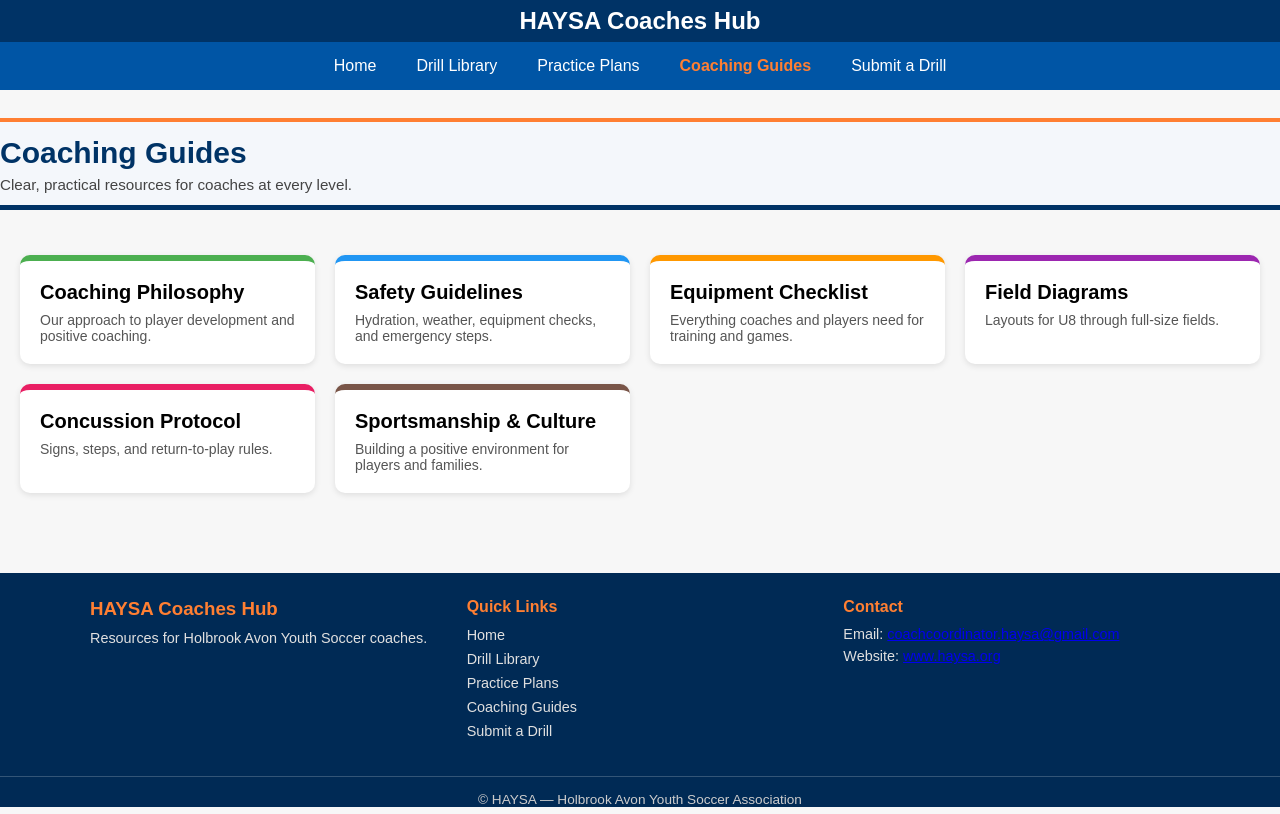
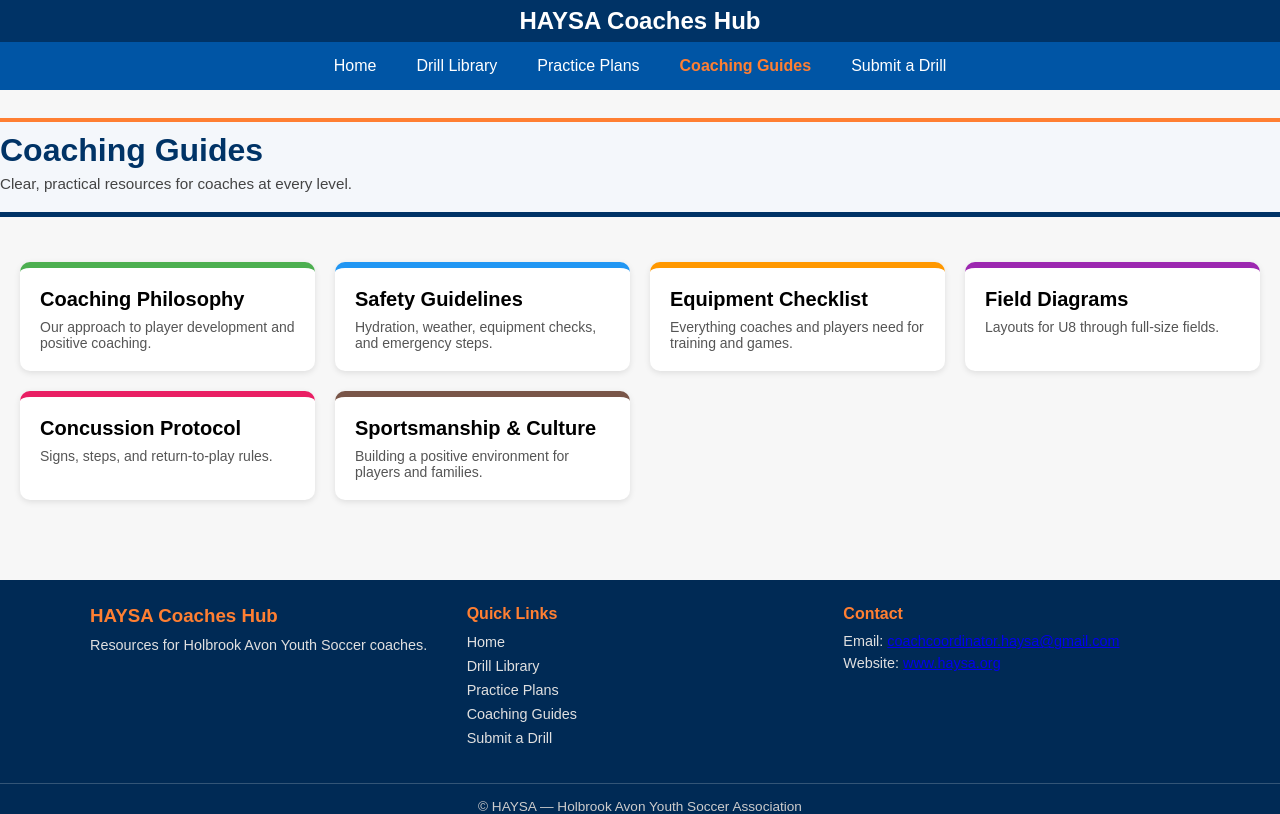
Before and after one commit to HAYSA-Soccer/coaches-hub, a plain HTML site: page guides/index.html in a window 1280 px wide. Drawn offline with Linux system fonts and the light colour scheme; a script that the page names is missing.

Commit message:
Update style.css

```diff
--- a/assets/css/style.css
+++ b/assets/css/style.css
@@ -300,3 +300,22 @@
 .markdown-body iframe {
     margin: 20px 0;
 }
+
+
+
+/* Fix header spacing */
+.page-header {
+    padding: 10px 0 20px 0 !important;
+    margin-bottom: 10px;
+}
+
+.page-header h1 {
+    font-size: 2rem;
+    margin-bottom: 5px;
+}
+
+#drill-meta {
+    font-size: 1rem;
+    color: #666;
+    margin-top: -5px;
+}
```
